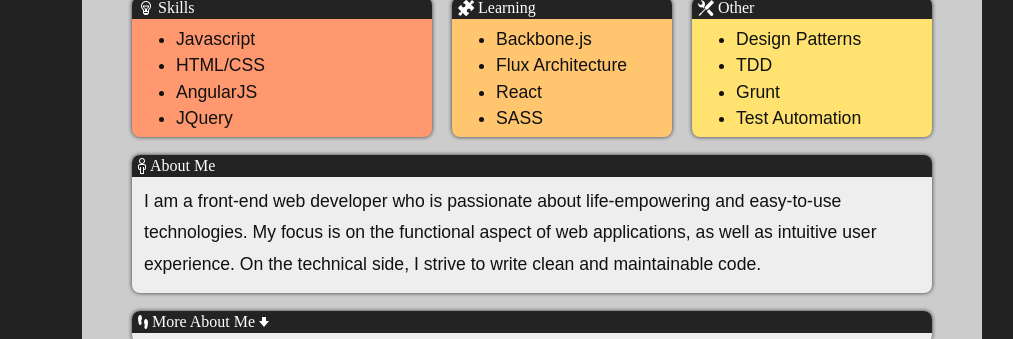
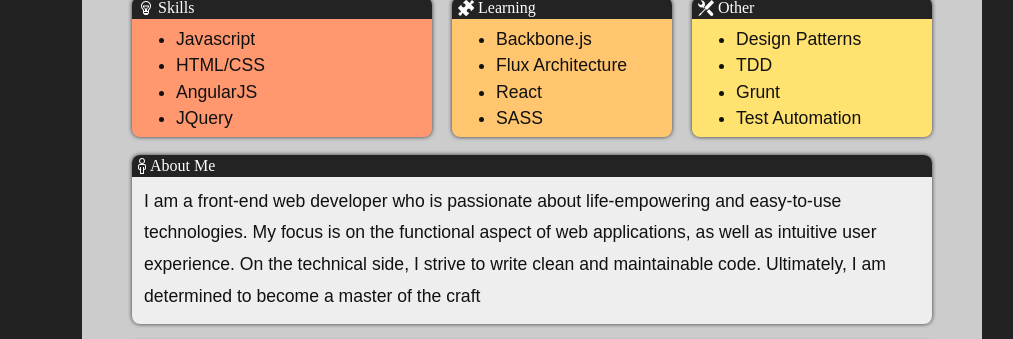
Before and after one commit to austin-sa-wang/austin-sa-wang.github.io, a plain HTML site: page index.html in a window 1280 px wide. Shown: the part 179-518 px from the top of the page, without its empty margins (108-1121 px from the left). Drawn offline with Linux system fonts and the light colour scheme.

Commit message:
Add to About Me section "master of the craft"

```diff
--- a/index.html
+++ b/index.html
@@ -78,7 +78,8 @@
                 <div>
                     <p>I am a front-end web developer who is passionate about life-empowering and easy-to-use
                         technologies. My focus is on the functional aspect of web applications, as well as intuitive
-                        user experience. On the technical side, I strive to write clean and maintainable code.</p>
+                        user experience. On the technical side, I strive to write clean and maintainable code.
+                        Ultimately, I am determined to become a master of the craft</p>
                 </div>
             </div>
         </div>
```
